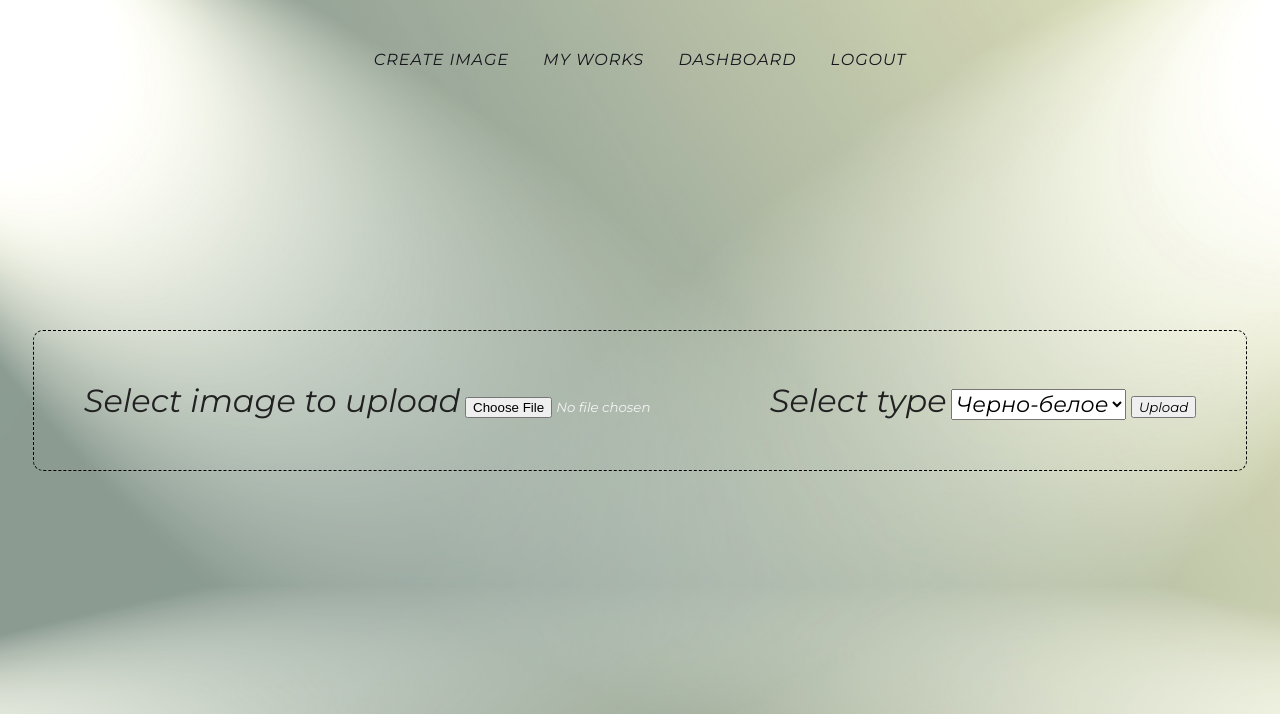
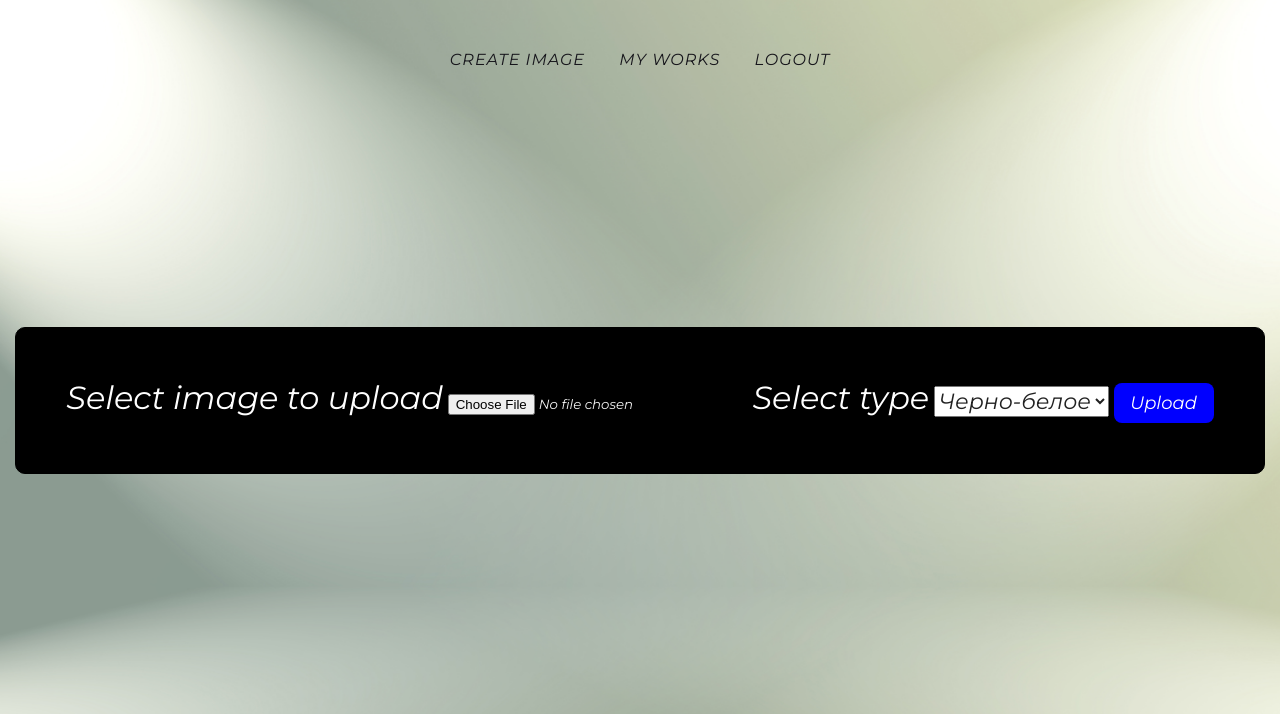
Before and after one commit to IvanAkperov/image-editor, a Flask app: page /create in a window 1280 px wide. Shown: the top 714 px of the page. Run offline with Flask 3, Linux system fonts and the light colour scheme; the visitor is signed in with stand-in values (Sample User, id 1).

Commit message:
templates changes

```diff
--- a/static/css/index.css
+++ b/static/css/index.css
@@ -128,7 +128,11 @@ h1 {
   border-radius: 10px;
   padding: 50px;
   border: 1px solid black;
-  border-style: dashed;
+}
+
+.centered {
+  background-color: black;
+  width: auto;
 }
 
 .register-link {
@@ -168,12 +172,48 @@ h1 {
 
 .forms label {
   font-size: 32px;
-  color: #212121;
+  color: white;
 }
 
 .forms select {
-  color: black;
+  color: #212121;
   font-size: 22px;
+}
+
+
+.results {
+  margin: 20px;
+}
+
+.results button {
+  width: 100px;
+  height: 40px;
+  background-color: red;
+  border-radius: 8px;
+  border: 1px solid transparent;
+  color: white;
+  margin-left: 50px;
+  transition: 0.3s ease;
+}
+
+.results button:hover {
+  background-color: rgb(220,0,0);
+ }
+
+.forms button {
+  width: 100px;
+  height: 40px;
+  background-color: blue;
+  border-radius: 8px;
+  color: white;
+  border: 1px solid transparent;
+  font-size: 18px;
+  transition: 0.3s ease;
+}
+
+
+.forms button:hover {
+  background-color: rgb(0, 0, 220);
 }
 
 @keyframes in{
--- a/templates/base.html
+++ b/templates/base.html
@@ -15,7 +15,6 @@
         <nav>
             <a href="{{ url_for('create') }}">Create Image</a>
             <a href="{{ url_for('my_works') }}">My Works</a>
-            <a href="#">Dashboard</a>
             {% if current_user.is_authenticated %}
             <a href="{{ url_for('logout') }}">Logout</a>
             {% else %}
```
Also changed, not shown: templates/my_works.html (+34 -4 lines), templates/results.html (+0 -1 lines), 1 other file.
